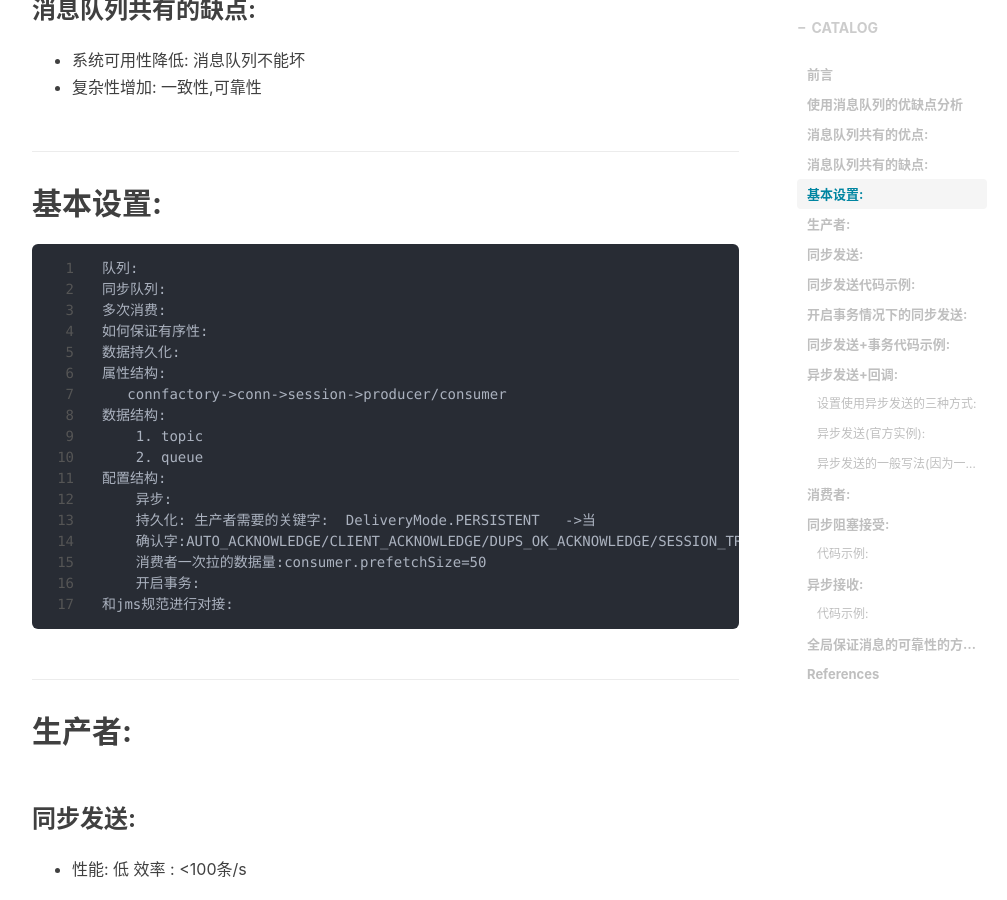
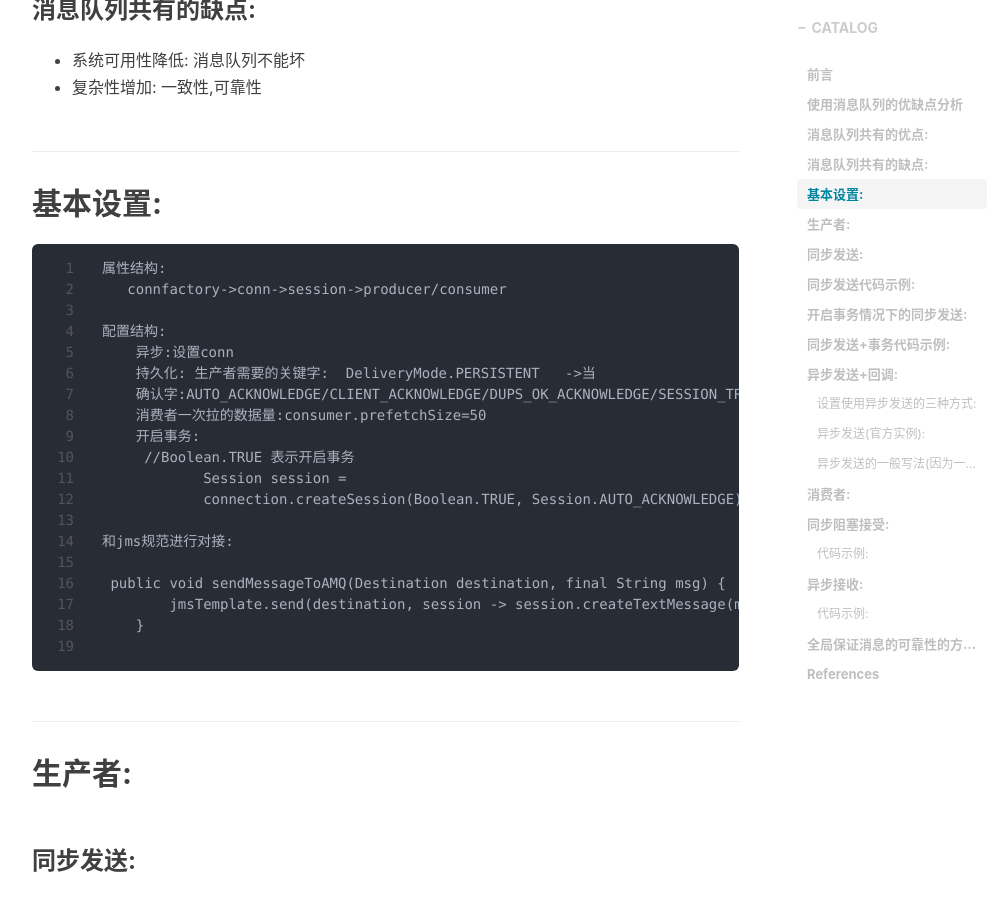
Before and after one commit to githubdingyun/githubdingyun.github.io, a Jekyll site: the page built from _posts/2019/2019-07-07-how-to-use-amq.markdown, in a window 1280 px wide and 900 px high, scrolled down 1371 px. Shown: the whole window, without its empty margins (233-1240 px from the left). Built offline with Jekyll 4.4.1, drawn with Linux system fonts in a browser that asks for light colours; nearby versions of some CDN libraries; comment, search, counter and statistics services are not loaded; some of the changed text lies outside the part shown.

Commit message:
upload some blogs

````diff
--- a/_posts/2019/2019-07-07-how-to-use-amq.markdown
+++ b/_posts/2019/2019-07-07-how-to-use-amq.markdown
@@ -34,23 +34,27 @@ tags:
 * 复杂性增加: 一致性,可靠性
 
 ## 基本设置:
-    队列:
-    同步队列:
-    多次消费:
-    如何保证有序性:
-    数据持久化:
-    属性结构:
-       connfactory->conn->session->producer/consumer
-    数据结构:
-        1. topic
-        2. queue
-    配置结构:
-        异步:
-        持久化: 生产者需要的关键字:  DeliveryMode.PERSISTENT   ->当
-        确认字:AUTO_ACKNOWLEDGE/CLIENT_ACKNOWLEDGE/DUPS_OK_ACKNOWLEDGE/SESSION_TRANSACTED ->当消息确认后队列才会把消息移出
-        消费者一次拉的数据量:consumer.prefetchSize=50
-        开启事务:
-    和jms规范进行对接:
+```markdown
+属性结构:
+   connfactory->conn->session->producer/consumer
+
+配置结构:
+    异步:设置conn
+    持久化: 生产者需要的关键字:  DeliveryMode.PERSISTENT   ->当
+    确认字:AUTO_ACKNOWLEDGE/CLIENT_ACKNOWLEDGE/DUPS_OK_ACKNOWLEDGE/SESSION_TRANSACTED ->当消息确认后队列才会把消息移出
+    消费者一次拉的数据量:consumer.prefetchSize=50
+    开启事务:
+     //Boolean.TRUE 表示开启事务
+            Session session =
+            connection.createSession(Boolean.TRUE, Session.AUTO_ACKNOWLEDGE);
+
+和jms规范进行对接:
+
+ public void sendMessageToAMQ(Destination destination, final String msg) {
+        jmsTemplate.send(destination, session -> session.createTextMessage(msg));
+    }
+
+```
 
 
 ## 生产者:
@@ -191,22 +195,24 @@ public void sendMessage(ActiveMQMessage msg, final String msgid) throws JMSExcep
 但是维护容易,消息不易丢失,同时采用CLIENT_ACKNOWLEDGE来保证消息完好消费
 #### 代码示例:
 
-    Session session = aliyunAmqConnection.createSession(false, Session.AUTO_ACKNOWLEDGE);
-    Queue workQueue = session.createQueue(queueName+"?consumer.prefetchSize=50");
-    MessageConsumer consumer = session.createConsumer(workQueue);
-        while(true){
-            // 停止信号
-            if(stopFlag == 1){
-                break;
+```java
+Session session = aliyunAmqConnection.createSession(false, Session.AUTO_ACKNOWLEDGE);
+Queue workQueue = session.createQueue(queueName+"?consumer.prefetchSize=50");
+MessageConsumer consumer = session.createConsumer(workQueue);
+    while(true){
+        // 停止信号
+        if(stopFlag == 1){
+            break;
+        }
+        message = consumer.receiveNoWait();
+        if (message == null) {
+                //MQ中没有消息的时候,调用会直接返回,返回值为NULL,不能频繁一直调用,所以要睡眠1秒
+                SystemUtils.sleep(1);
+                continue;
             }
-            message = consumer.receiveNoWait();
-            if (message == null) {
-                    //MQ中没有消息的时候,调用会直接返回,返回值为NULL,不能频繁一直调用,所以要睡眠1秒
-                    SystemUtils.sleep(1);
-                    continue;
-                }
-            handle(message);
-        }
+        handle(message);
+    }
+```
 
 
 ### 异步接收:
````
